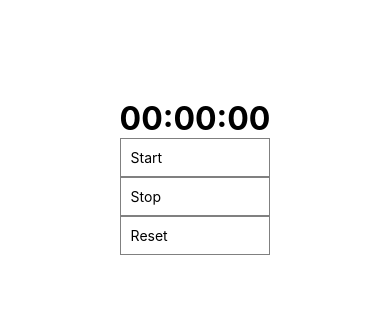
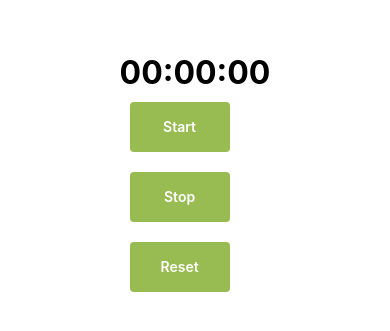
Before and after one commit to Shopify/eng-intern-assessment-react-native, a React Native app: screen / in a window 390 px wide. Shown: the part 245-576 px from the top of the page. Built offline with nearby package versions, Linux system fonts and the light colour scheme.

Commit message:
Update StopWatchButton

```diff
--- a/src/components/StopWatchButton.tsx
+++ b/src/components/StopWatchButton.tsx
@@ -1,17 +1,45 @@
-import { View, Text } from 'react-native';
-import React from "react";
+import React from 'react';
+import {SafeAreaView, StyleSheet, Text, TouchableOpacity} from 'react-native';
 
+interface StopWatchButtonProps {
+  title: string,
+  onClick: () => void,
+  color: string,
+  isDisabled?: boolean,
+}
 
-interface StopwatchButtonProps {
-  title: string,
-  onPress: () => void;
-}
-export default function StopWatchButton({title, onPress} : Readonly<StopwatchButtonProps>) {
+export default function StopWatchButton(props: Readonly<StopWatchButtonProps>): React.ReactNode {
+  const {title, onClick, color, isDisabled = false} = props;
+
   return (
-    <View >
-      <Text onPress={onPress} style={{padding: 10, borderWidth:1, borderColor: 'gray'}}>
-        {title}
-      </Text>
-    </View>
+    <SafeAreaView style={styles.button}>
+      <TouchableOpacity
+        style={[styles.buttonShape, {backgroundColor: color}]}
+        onPress={onClick}
+        accessibilityLabel={title}
+        disabled={isDisabled}
+      >
+        <Text style={styles.text}>{title}</Text>
+      </TouchableOpacity>
+    </SafeAreaView>
   );
 }
+
+const styles = StyleSheet.create({
+  button: {
+    margin: 10,
+    paddingHorizontal: 10
+  },
+  buttonShape: {
+    width: 100,
+    height: 50,
+    borderRadius: 4,
+    justifyContent: 'center',
+    alignItems: 'center',
+    backgroundColor: '#98bb52'
+  },
+  text: {
+    color: 'white',
+    fontWeight: '600'
+  }
+});
```
Also changed, not shown: src/components/lapRecord.tsx (line endings or trailing spaces), src/components/timeDisplay.tsx (line endings or trailing spaces).
